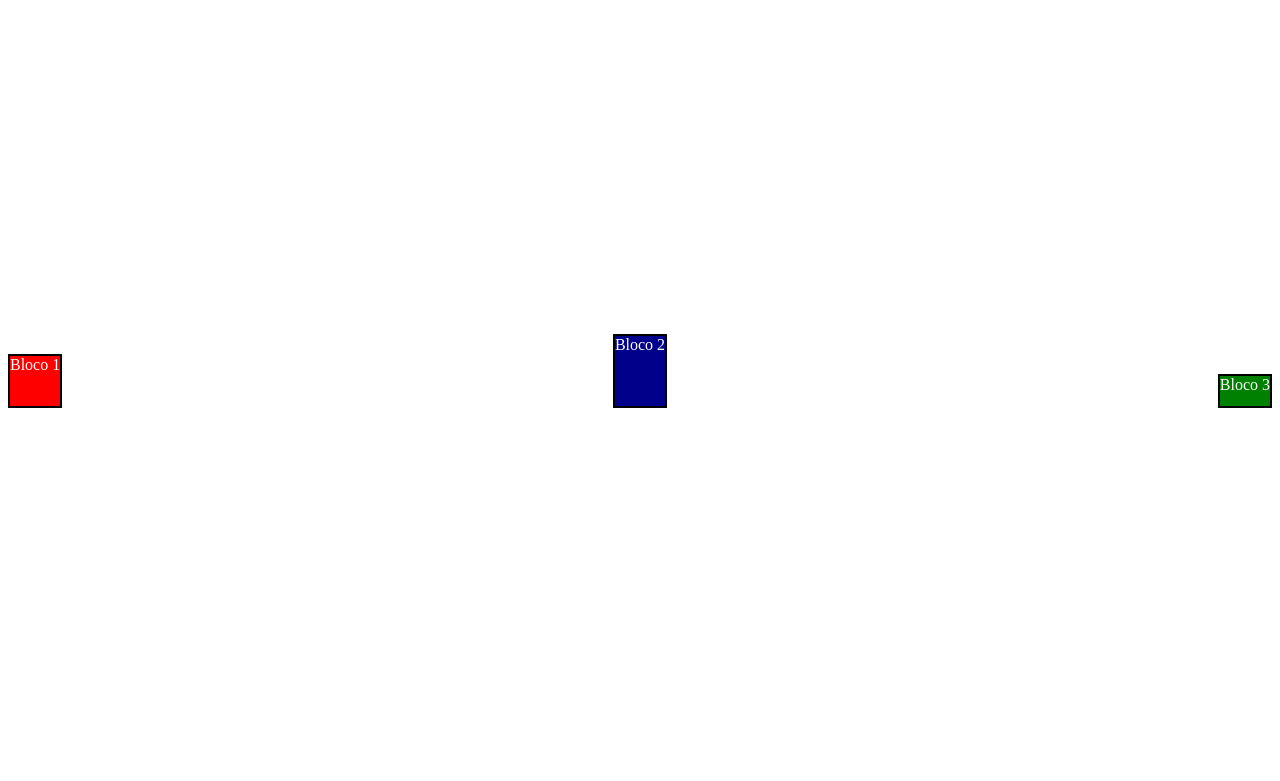
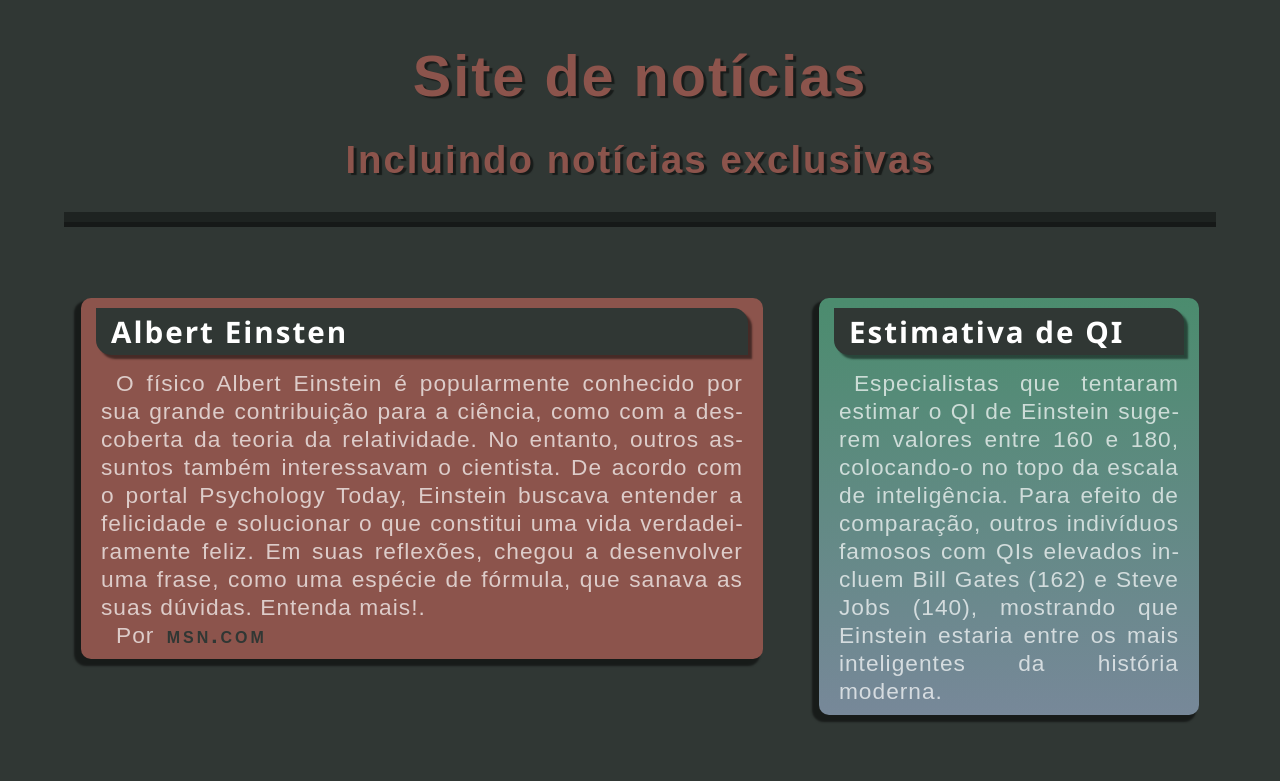
Before and after one commit to PauloVitorSouzaLeite/html-css-exercises, a plain HTML site: page exercises/ex002/index.html in a window 1280 px wide. Drawn offline with Linux system fonts and the light colour scheme.

Commit message:
treinando grow e shrink

```diff
--- /dev/null
+++ b/exercises/ex002/estilos/style.css
@@ -0,0 +1,117 @@
+@media screen and (min-width: 769px) and (max-width: 992px) {
+    body {
+        width: 100vw;
+        justify-content: space-around;
+    }
+    .header-container {text-shadow: 3px 2px 1px black;}
+    .header-container h1 {
+        border-bottom: 6px solid black;
+        font-size: 3rem;}
+    .header-container h2 {font-size: 2rem;}
+    .main-container {align-items: center;}
+    .section-container {
+        min-height: 500px;
+        flex-flow: row nowrap;
+        gap: 2em;
+    }
+    article, aside {
+        align-self: flex-start;
+        box-shadow: -5px 5px 2px 2px rgba(0, 0, 0, 0.507);
+        flex: 1 1 200px;
+    }
+    article p, aside p {font-size: 1.220rem;}
+    article h2, aside h2 {
+        font-size: 1.750rem;
+        box-shadow: 4px 4px 2px rgba(0, 0, 0, 0.5);
+    }
+    aside {background-image: linear-gradient(to bottom, #4B8C6E, lightslategrey);}
+}
+@media screen and (min-width: 993px) and (max-width: 1200px) {
+    body {
+        width: 100vw;
+        justify-content: center;
+        gap: 3em;
+    }
+    .header-container {
+        align-items: center;
+        text-shadow: 3px 2px 1px black;
+    }
+    .header-container h1 {
+        font-size: 3.4rem;
+        margin-bottom: 20px;
+    }
+    .header-container h2 {
+        font-size: 2.2rem;
+        margin-bottom: 15px;
+    }
+    .main-container {align-items: center;}
+    .section-container {
+        min-height: 500px;
+        flex-flow: row nowrap;
+        gap: 2em;
+    }
+    article, aside {
+        align-self: flex-start;
+        box-shadow: -5px 5px 2px 2px rgba(0, 0, 0, 0.507);
+        flex: 1 1 400px;
+        transition: transform 600ms ease;
+    }
+    article p, aside p {font-size: 1.220rem;}
+    article h2, aside h2 {
+        font-size: 1.750rem;
+        box-shadow: 4px 4px 2px rgba(0, 0, 0, 0.5);
+    }
+    aside {
+        background-image: linear-gradient(to bottom, #4B8C6E, lightslategrey)
+    }
+    article:hover, aside:hover {
+        transform: translateY(-5%) scale(1.020);
+    }
+}
+@media screen and (min-width: 1201px) {
+    body {
+        width: 100vw;
+        justify-content: space-around;
+    }
+    .header-container {
+        padding-bottom: 20px;
+        border-bottom: 10px solid rgba(0, 0, 0, 0.37);
+        flex-flow: column nowrap;
+        text-shadow: 3px 2px 1px rgba(0, 0, 0, 0.507);
+        box-shadow: 0 5px 0 0 rgba(0, 0, 0, 0.541);
+    }
+    .header-container h1 {
+        text-align: center;
+        font-size: 3.6rem;
+        border-bottom: none;
+    }
+    .header-container h2 {
+        margin-bottom: 10px;
+        text-align: center;
+        font-size: 2.4rem;}
+    .main-container {align-items: center;}
+    .section-container {
+        min-height: 500px;
+        flex-flow: row nowrap;
+        gap: 2em;
+    }
+    article, aside {
+        align-self: flex-start;
+        box-shadow: -5px 5px 2px 2px rgba(0, 0, 0, 0.507);
+        transition: transform 600ms ease;
+    }
+    article p, aside p {font-size: 1.420rem;}
+    article h2, aside h2 {
+        padding-left: 15px;
+        font-size: 1.850rem;
+        box-shadow: 4px 4px 2px rgba(0, 0, 0, 0.5);
+    }
+    article {flex: 2 1 700px;}
+    aside {
+        flex: 1 2 400px;
+        background-image: linear-gradient(to bottom, #4B8C6E, lightslategrey)
+    }
+    article:hover, aside:hover {
+        transform: translateY(-5%) scale(1.020);
+    }
+}
--- a/exercises/ex002/index.html
+++ b/exercises/ex002/index.html
@@ -3,30 +3,28 @@
 <head>
     <meta charset="UTF-8">
     <meta name="viewport" content="width=device-width, initial-scale=1.0">
-    <title>2° Exercício</title>
-    <style>
-        .container {
-            height: 50vh;
-            display: flex;
-            flex-flow: row wrap;
-            justify-content: space-between;
-            align-items: flex-end;
-        }
-        .item {
-            border: 2px solid black;
-            color: white;
-        }
-        #div1 {background-color: red ; height: 50px;}
-        #div2 {background-color: darkblue; height: 70px;}
-        #div3 {background-color: green; height: 30px;}
-    </style>
+    <link rel="stylesheet" href="style.css" media="all">
+    <link rel="stylesheet" href="estilos/style.css">
+    <title>Document</title>
 </head>
 <body>
-    <main>
-        <section class="container">
-            <div class="item" id="div1">Bloco 1</div>
-            <div class="item" id="div2">Bloco 2</div>
-            <div class="item" id="div3">Bloco 3</div>
+    <header class="header-container">
+        <h1>Site de notícias</h1>
+        <h2>Incluindo notícias exclusivas</h2>
+    </header>
+    <main class="main-container">
+        <section class="section-container">
+            <article>
+                <h2>Albert Einsten</h2>
+                <p>O físico Albert Einstein é popularmente conhecido por sua grande contribuição para a ciência, como com a descoberta da teoria da relatividade. No entanto, outros assuntos também interessavam o cientista. De acordo com o portal Psychology Today, Einstein buscava entender a felicidade e solucionar o que constitui uma vida verdadeiramente feliz. Em suas reflexões, chegou a desenvolver uma frase, como uma espécie de fórmula, que sanava as suas dúvidas. Entenda mais!.</p>
+                <footer>
+                    <p>Por <a href="https://www.msn.com/pt-br/estilo-de-vida/lifestylegeneral/albert-einstein-disse-que-o-segredo-da-felicidade-est%C3%A1-em-viver-a-vida-inspirada-nessas-palavras/ar-AA1XFyCb?ocid=msedgntp&pc=SCOODB&cvid=6a23911f57bd49c8a282fcd061502b96&ei=9" target="_blank" rel="noopener">msn.com</a></p>
+                </footer>
+            </article>
+            <aside>
+                <h2>Estimativa de QI</h2>
+                <p>Especialistas que tentaram estimar o QI de Einstein sugerem valores entre 160 e 180, colocando-o no topo da escala de inteligência. Para efeito de comparação, outros indivíduos famosos com QIs elevados incluem Bill Gates (162) e Steve Jobs (140), mostrando que Einstein estaria entre os mais inteligentes da história moderna.</p>
+            </aside>
         </section>
     </main>
 </body>
--- /dev/null
+++ b/exercises/ex002/style.css
@@ -0,0 +1,98 @@
+* {
+    box-sizing: border-box;
+    padding: 0;
+    margin: 0;
+}
+:root {
+    --color1: #4B8C6E;
+    --color2: #8C544C;
+    --color3: #303734;
+}
+body {
+    background-color: var(--color3);
+    width: 100%; min-height: 100vh;
+    display: flex;
+    flex-flow: column nowrap;
+    align-items: center;
+    justify-content: space-around;
+    font-family: Arial, Helvetica, sans-serif;
+}
+.header-container {
+    margin: 11px;
+    width: 90%;
+    color: var(--color2);
+    display: flex;
+    flex-flow: column nowrap;
+    justify-content: space-around;
+    letter-spacing: 2px;
+    padding: 10px 5px;
+}
+.header-container h1 {
+    font-size: 2.4rem;
+    border-bottom: 2px solid black;
+    padding-bottom: 15px;
+}
+.header-container h2 {
+    padding-top: 14px;
+    font-size: 1.5rem;
+}
+.main-container {
+    display: flex;
+    justify-content: center;
+    align-items: center;
+}
+.section-container {
+    width: 90%;
+    min-height: 850px;
+    padding: 10px 5px;
+    display: flex;
+    flex-flow: column nowrap;
+    justify-content: space-around;
+    align-items: center;
+}
+p {
+    color: rgba(255, 255, 255, 0.700);
+    text-indent: 15px;
+    letter-spacing: 1px;
+    line-height: 28px;
+    font-size: 1.1rem;
+    font-weight: 500;
+    hyphens: auto;
+    margin: 0 5px;
+    text-align: justify;
+}
+article {
+    background-color: var(--color2);
+}
+aside {
+    background-color: var(--color1);
+}
+article, aside {
+    width: 90%;
+    border-radius: 10px;
+    margin: 10px 12px;
+    padding: 10px 15px;
+    transition: width 400ms ease, box-shadow 200ms linear;
+}
+article h2, aside h2 {
+    background-color: #303734;
+    border-radius: 0 15px 0 15px;
+    color: white;
+    padding: 3px 7px;
+    font-weight: 600;
+    letter-spacing: 2px;
+    font-family: 'Segoe UI', Tahoma, Geneva, Verdana, sans-serif;
+    margin-bottom: 14px;
+}
+footer a {
+    text-decoration: none;
+    font-variant: small-caps;
+    color: var(--color3);
+    letter-spacing: 3px;
+    font-weight: 800;
+    padding: 3px 5px;
+    text-underline-offset: 5px;
+}
+footer a:hover {
+    text-decoration: underline;
+}
```
